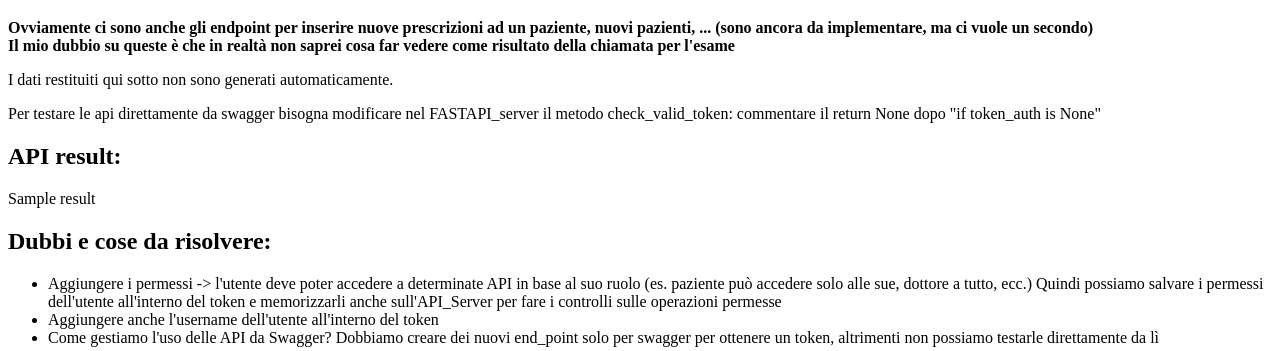
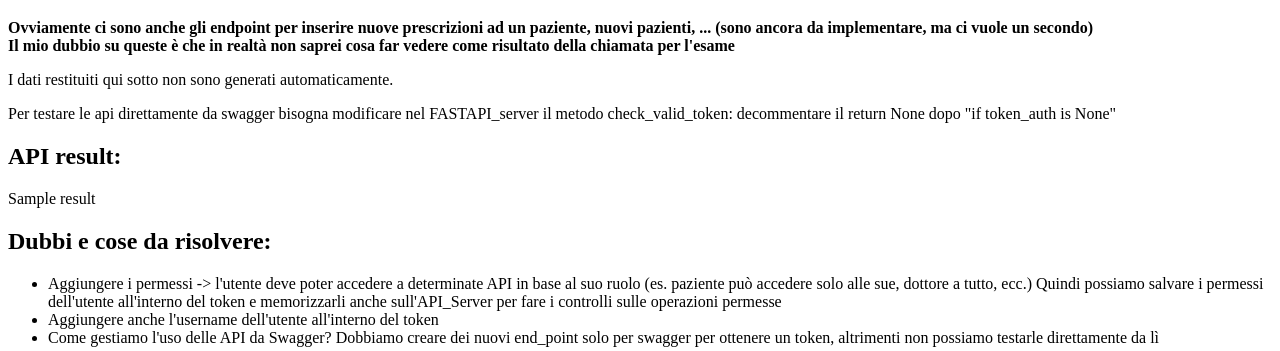
Before and after one commit to zack-99/restAPIServer, a Python web app: template client/templates/result_api.html in a window 1280 px wide. Shown: the part 381-732 px from the top of the page. Run offline with Jinja, Linux system fonts and the light colour scheme; the template is opened without the code that fills it: most values are stand-ins (such as "Sample title", 1, 10 or a date in 2020).

Commit message:
error in client

```diff
--- a/AC_PKCE/API_server/FASTAPI_server.py
+++ b/AC_PKCE/API_server/FASTAPI_server.py
@@ -198,7 +198,7 @@ async def check_valid_token(req: Request) -> dict | None:
 
     token_auth = req.headers.get("authorization")
     if token_auth is None:
-        return None
+        #return None
         raise HTTPException(
                 status_code=status.HTTP_401_UNAUTHORIZED,
                 detail="Token invalid",
--- a/client/templates/result_api.html
+++ b/client/templates/result_api.html
@@ -62,7 +62,7 @@
 	<b>Il mio dubbio su queste è che in realtà non saprei cosa far vedere come risultato della chiamata per l'esame</b>
 	<br>
 	<p>I dati restituiti qui sotto non sono generati automaticamente.</p>
-	<p>Per testare le api direttamente da swagger bisogna modificare nel FASTAPI_server il metodo check_valid_token: commentare il return None dopo "if token_auth is None"</p>
+	<p>Per testare le api direttamente da swagger bisogna modificare nel FASTAPI_server il metodo check_valid_token: decommentare il return None dopo "if token_auth is None"</p>
 	<h2>API result:</h2>
 	{{result}}
 	<!--<table style="width:100%">
```
